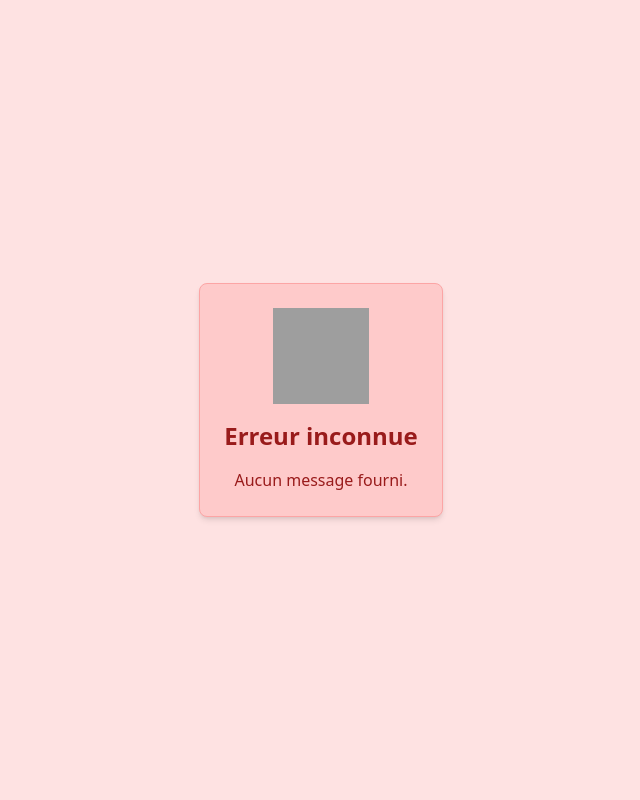
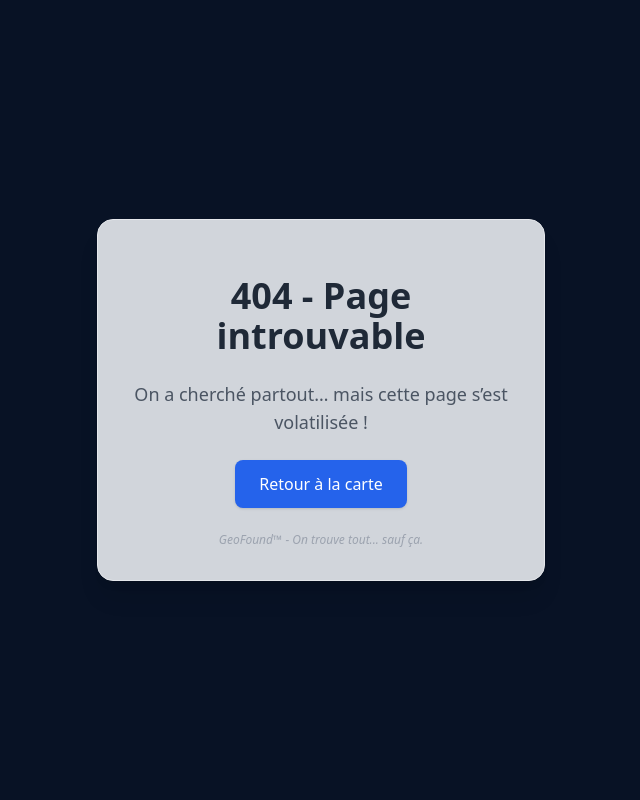
Before and after one commit to AlexandreQueyroi/GeoFound, a PHP site: page /error.php in a window 1280 px wide. Shown: the whole page, without its empty margins (319-959 px from the left). Run offline with PHP 8.4, Linux system fonts and the light colour scheme; some libraries are stand-ins or nearby versions; grey boxes are pictures that could not be loaded.

Commit message:
(~) Fix error page

```diff
--- a/error.php
+++ b/error.php
@@ -1,20 +1,54 @@
 <?php
-$errorType = isset($_GET['error']) ? htmlspecialchars($_GET['error']) : 'Erreur inconnue';
-$message = isset($_GET['message']) ? htmlspecialchars($_GET['message']) : 'Aucun message fourni.';
+$errorCode = $_GET['error'] ?? '404';
+
+$errorMessages = [
+    '403' => [
+        'title' => "403 - Accès refusé",
+        'message' => "Même Indiana Jones n’a pas les droits ici.",
+        'icon' => "mdi:door-closed-lock"
+    ],
+    '404' => [
+        'title' => "404 - Page introuvable",
+        'message' => "On a cherché partout… mais cette page s’est volatilisée !",
+        'icon' => "noto:world-map"
+    ],
+    '500' => [
+        'title' => "500 - Erreur serveur",
+        'message' => "Nos serveurs sont partis en vacances 🌴",
+        'icon' => "twemoji:fire"
+    ],
+    'default' => [
+        'title' => "$errorCode - Oups !",
+        'message' => "Une erreur inconnue est survenue. On appelle les secours 🚁",
+        'icon' => "emojione:warning"
+    ]
+];
+
+$data = $errorMessages[$errorCode] ?? $errorMessages['default'];
 ?>
 <!DOCTYPE html>
 <html lang="fr">
 <head>
-    <meta charset="UTF-8">
-    <meta name="viewport" content="width=device-width, initial-scale=1.0">
-    <title>Erreur - <?php echo $errorType; ?></title>
+  <meta charset="UTF-8">
+  <title><?= htmlspecialchars($data['title']) ?> | GeoFound</title>
+  <meta name="viewport" content="width=device-width, initial-scale=1.0">
+  <script src="https://code.iconify.design/3/3.0.0/iconify.min.js"></script>
+    <link href="https://cdn.jsdelivr.net/npm/flowbite@3.1.2/dist/flowbite.min.css" rel="stylesheet" />
+    <script src="https://cdn.jsdelivr.net/npm/flowbite@3.1.2/dist/flowbite.min.js"></script>
+
+    <link rel="icon" type="image/x-icon" href="img/logo.png">
+
     <script src="https://cdn.tailwindcss.com"></script>
 </head>
-<body class="bg-red-100 text-red-800 flex items-center justify-center min-h-screen">
-    <div class="bg-red-200 border border-red-300 rounded-lg p-6 text-center shadow-md">
-        <img src="/path/to/logo.png" alt="Logo" class="mx-auto mb-4 w-24 h-24">
-        <h1 class="text-2xl font-bold"><?php echo $errorType; ?></h1>
-        <p class="mt-4"><?php echo $message; ?></p>
-    </div>
+<body class="bg-[#081225] min-h-screen flex items-center justify-center px-4">
+  <div class="max-w-md text-center space-y-6 bg-gray-300 p-8 rounded-2xl shadow-xl border border-gray-200">
+    <iconify-icon icon="<?= htmlspecialchars($data['icon']) ?>" width="80" height="80" class="mx-auto text-indigo-500"></iconify-icon>
+    <h1 class="text-4xl font-bold text-gray-800"><?= htmlspecialchars($data['title']) ?></h1>
+    <p class="text-lg text-gray-600"><?= htmlspecialchars($data['message']) ?></p>
+    <a href="/" class="mt-4 inline-block bg-blue-600 hover:bg-blue-700 text-white px-6 py-3 rounded-lg transition duration-300 shadow">
+      Retour à la carte
+    </a>
+    <p class="text-xs text-gray-400 italic">GeoFound™ - On trouve tout... sauf ça.</p>
+  </div>
 </body>
 </html>
```
